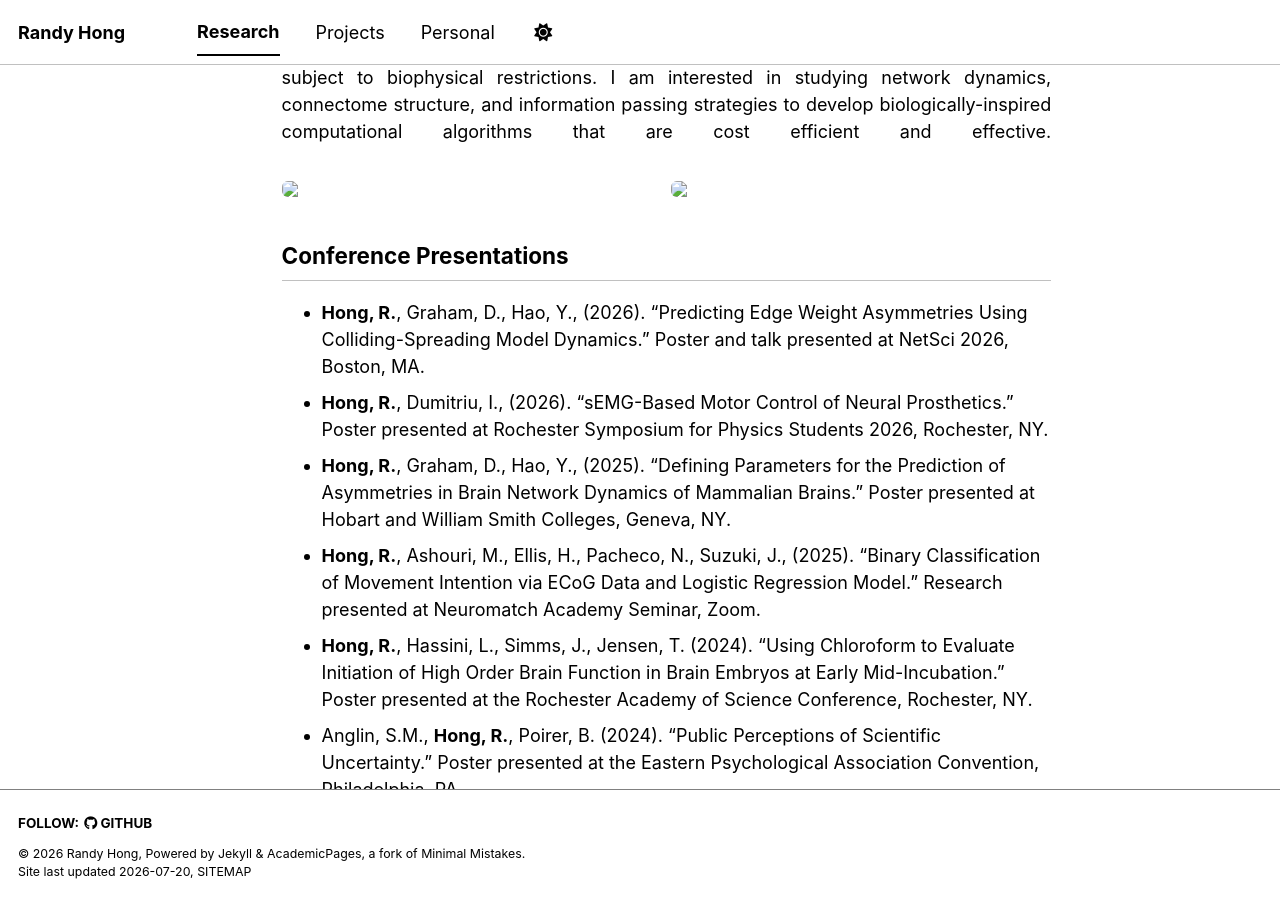
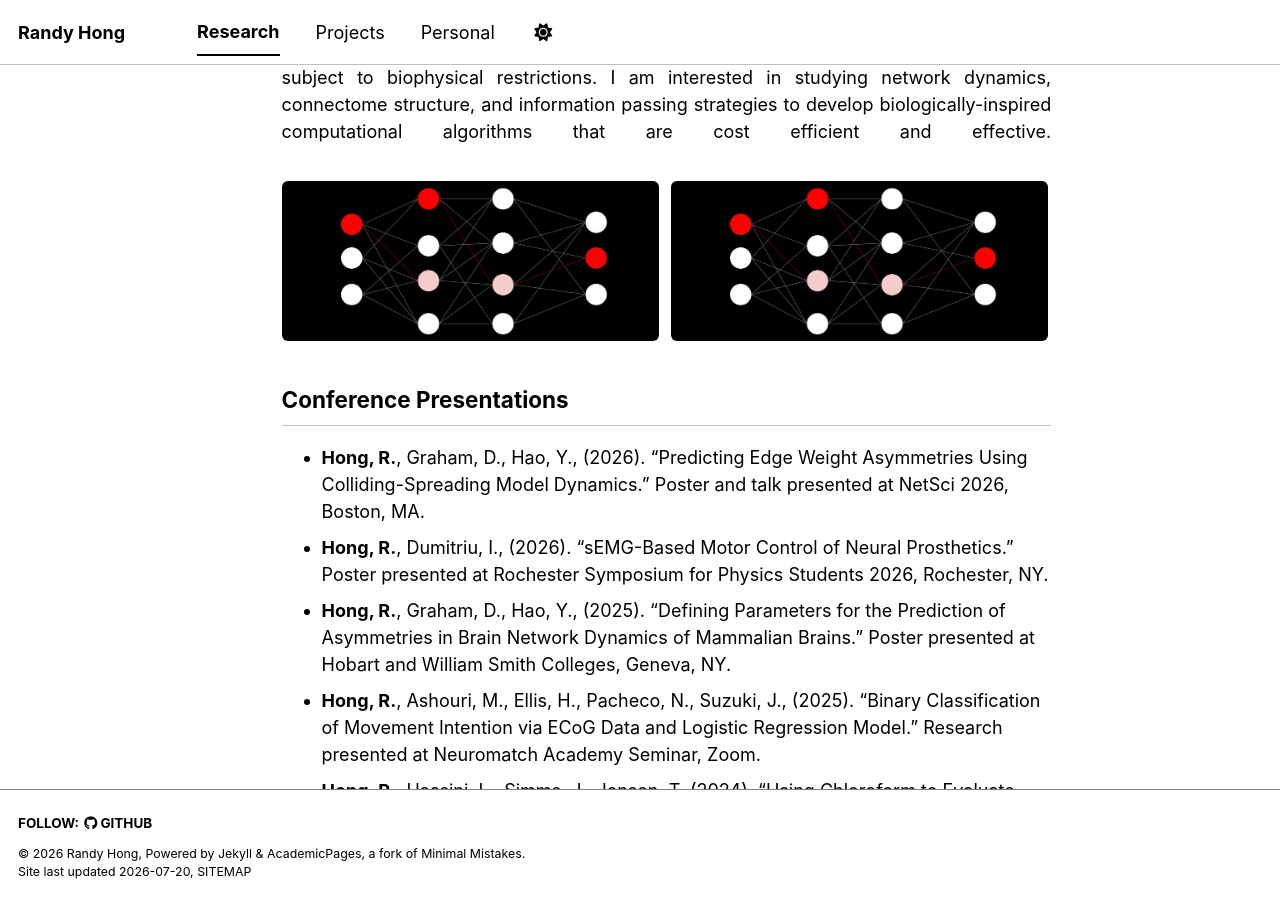
Before and after one commit to randyhongg/randyhongg.github.io, a Jekyll site: the page built from _pages/research.md, in a window 1280 px wide and 900 px high, scrolled down 640 px. Built offline with Jekyll 4.4.1, drawn with Linux system fonts in a browser that asks for light colours; a style sheet for code colours, icons or effects is not loaded.

Commit message:
Update research.md

```diff
--- a/_pages/research.md
+++ b/_pages/research.md
@@ -21,8 +21,8 @@ Despite our efforts, we understand very little about how the brain communicates
 </div>
 
 <div style="display: flex; gap: 12px; margin: 16px 0;">
-  <img src="images/graph.jpg" style="width: 49%; border-radius: 6px;">
-  <img src="images/graph.jpg" style="width: 49%; border-radius: 6px;">
+  <img src="../images/graph.jpg" style="width: 49%; border-radius: 6px;">
+  <img src="../images/graph.jpg" style="width: 49%; border-radius: 6px;">
 </div>
 
 ## Conference Presentations
```
